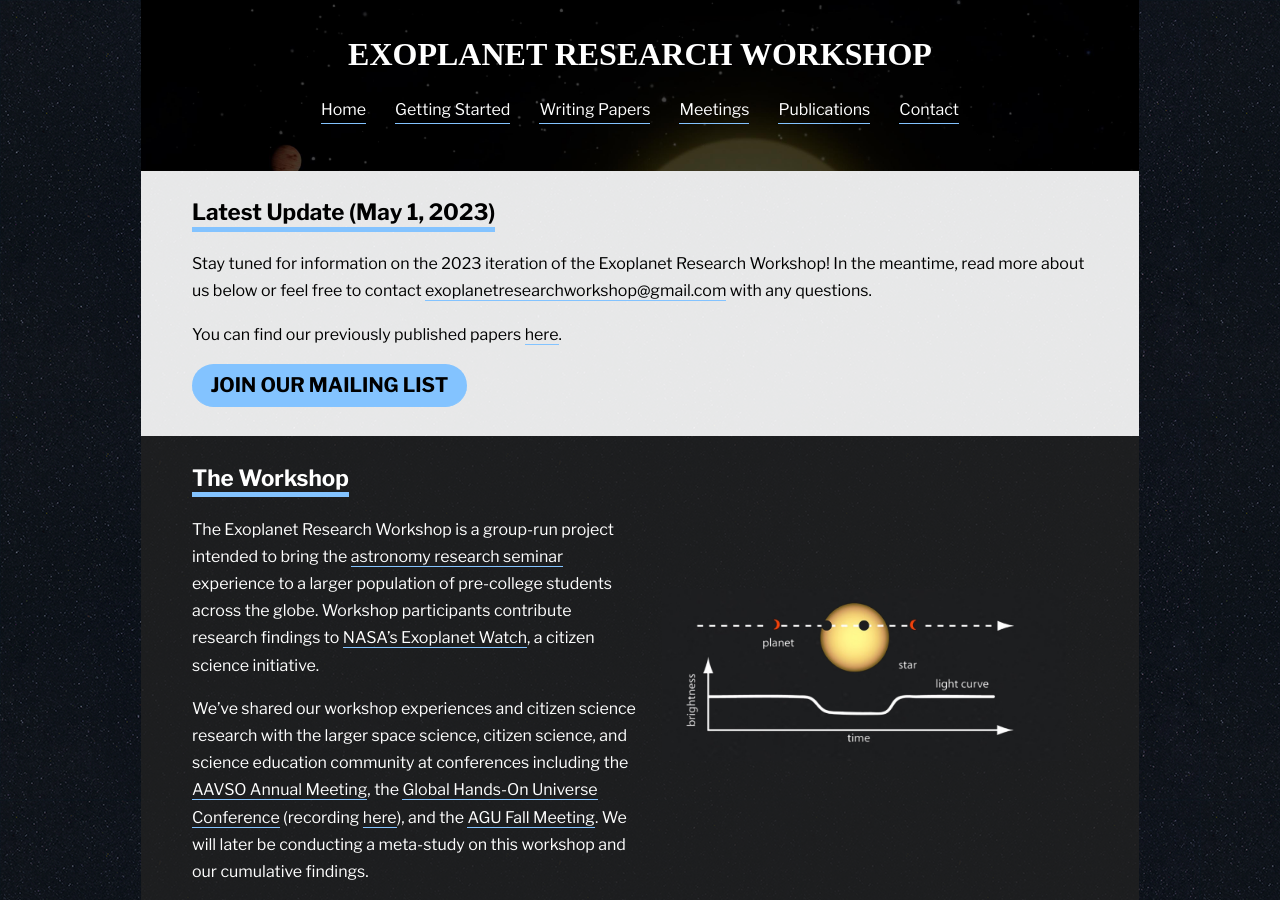
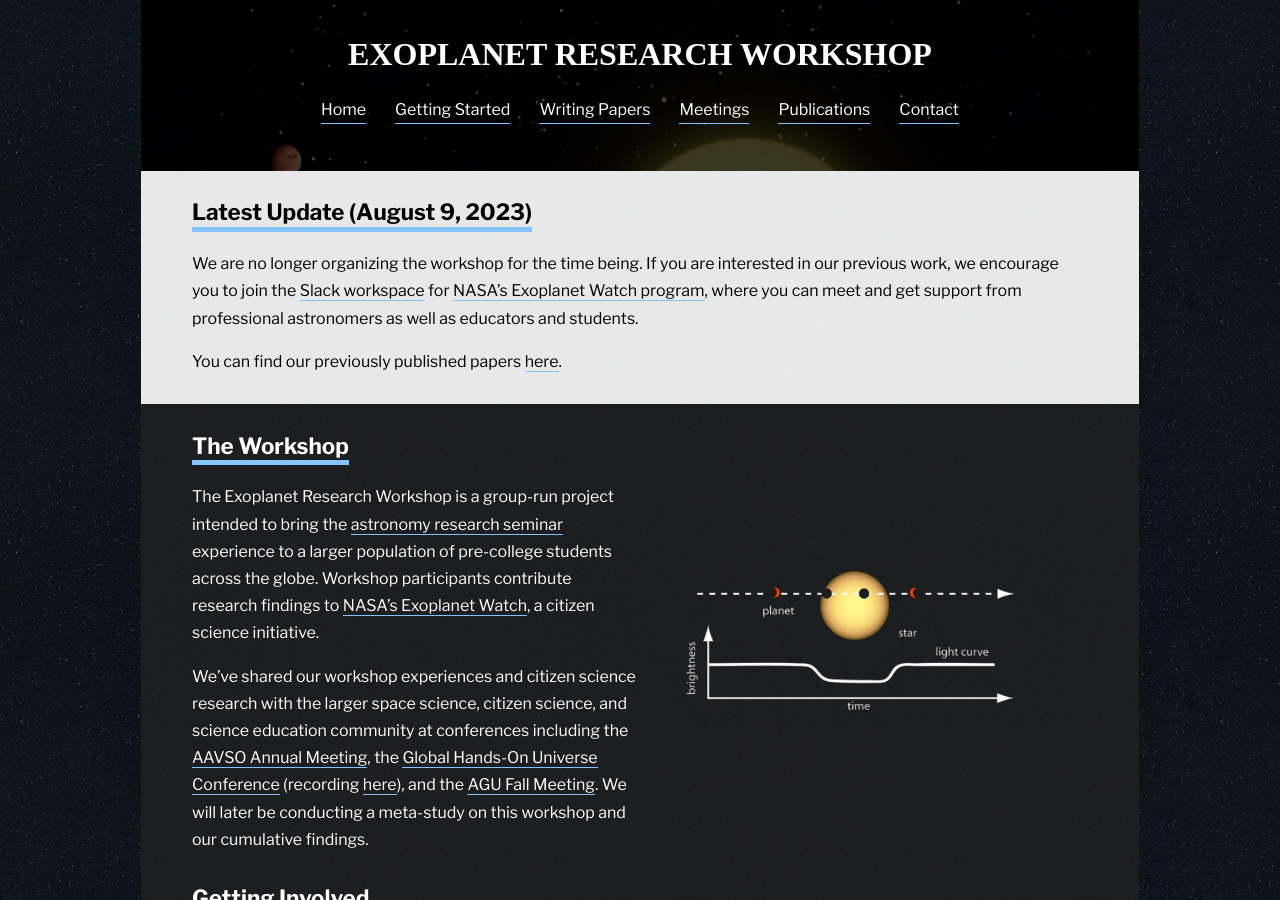
Before and after one commit to paigeyeung/exoplanetresearchworkshop, a Jekyll site: the page built from index.md, in a window 1280 px wide and 900 px high. Built offline with Jekyll 4.4.1, drawn with Linux system fonts in a browser that asks for light colours; some web fonts are replaced.

Commit message:
Update index.md

```diff
--- a/index.md
+++ b/index.md
@@ -5,15 +5,13 @@ title: Home
 
 <div class="page-display-light" markdown="1">
 
-## Latest Update (May 1, 2023)
+## Latest Update (August 9, 2023)
 
-Stay tuned for information on the 2023 iteration of the Exoplanet Research Workshop! In the meantime, read more about us below or feel free to contact [exoplanetresearchworkshop@gmail.com](mailto:exoplanetresearchworkshop@gmail.com) with any questions.
+We are no longer organizing the workshop for the time being. If you are interested in our previous work, we encourage you to join the [Slack workspace](https://join.slack.com/t/uol-ets/shared_invite/zt-mvb4ljbo-LRBgpk3uMmUokbs4ge2JlA) for [NASA's Exoplanet Watch program](https://exoplanets.nasa.gov/exoplanet-watch/about-exoplanet-watch/overview/), where you can meet and get support from professional astronomers as well as educators and students.
 
 You can find our previously published papers [here](/publications/).
 
 <!-- We are currently running another iteration of the workshop in summer 2022; please see our [Getting Started](/getting-started/){: target="_blank"} page for information on how to get started. Our application form is [here](/apply/){: target="_blank"}. You can view our past meeting recordings for the Exoplanet Research Workshop [here](/meetings/).  -->
-
-[Join Our Mailing List](/interestform/){: .button target="_blank"}
 
 </div>
 
```
